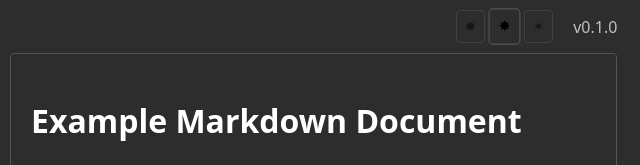
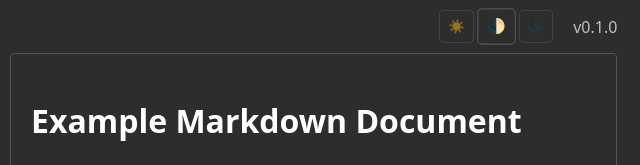
Before and after one commit to gabrielmsilva00/MDParser, a plain HTML site: page index.html in a window 1280 px wide. Shown: the top 165 px of the page, 640-1280 px from the left. Drawn offline with Linux system fonts and the light colour scheme.

Commit message:
Update index.html

```diff
--- a/index.html
+++ b/index.html
@@ -16,9 +16,9 @@
             <button id="saveBtn">Save</button>
             <button id="printBtn">Print</button>
             <div class="theme-select">
-                <button data-theme="0" class="theme-opt">✹</button>
-                <button data-theme="1" class="theme-opt active">✸</button>
-                <button data-theme="2" class="theme-opt">✶</button>
+                <button data-theme="0" class="theme-opt">☀️</button>
+                <button data-theme="1" class="theme-opt active">🌓</button>
+                <button data-theme="2" class="theme-opt">🌑</button>
             </div>
             <span class="version">v0.1.0</span>
         </div>
```
